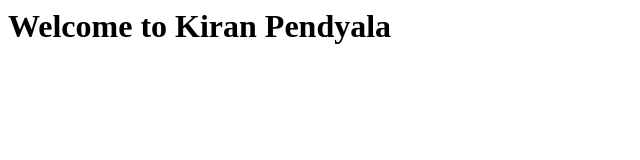
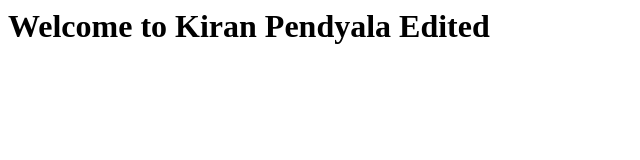
Before and after one commit to Kiran-29/Website-29, a plain HTML site: page index.html in a window 1280 px wide. Shown: the whole page, without its empty margins (0-640 px from the left). Drawn offline with Linux system fonts and the light colour scheme.

Commit message:
Update index.html

```diff
--- a/index.html
+++ b/index.html
@@ -1,6 +1,6 @@
 <html>
 <title> CI/CD Pipeline </title>
 <body>
-<h1> Welcome to Kiran Pendyala </h1>
+<h1> Welcome to Kiran Pendyala Edited </h1>
 </body>
 </html>
```
